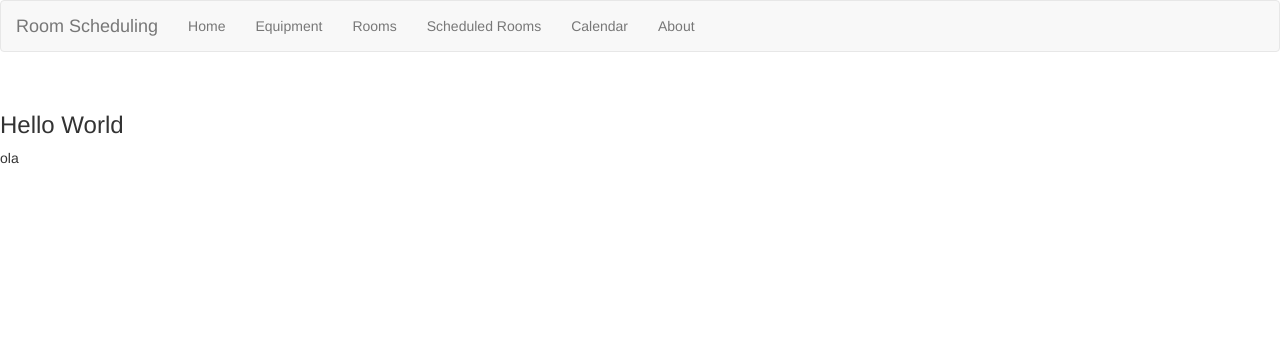
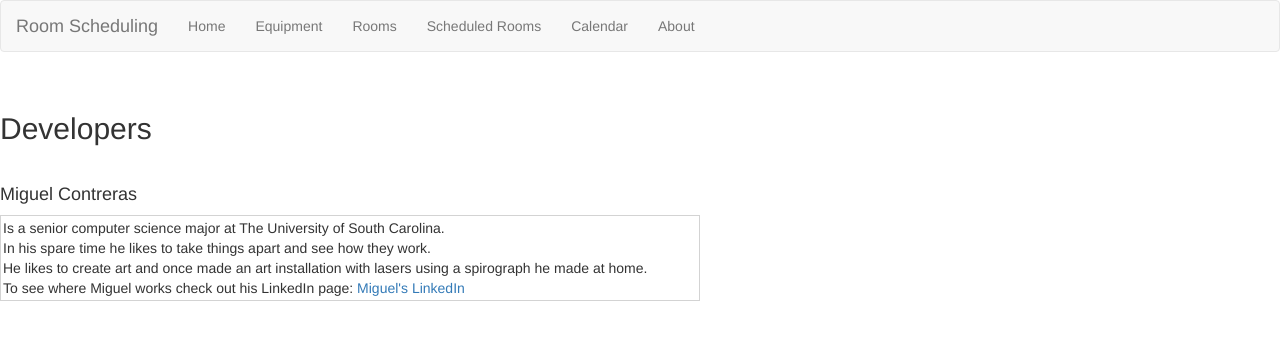
Before and after one commit to SCCapstone/RoomScheduling, a Python web app: template RoomSchedulerApp/templates/about.html in a window 1280 px wide. Shown: the top 340 px of the page. Run offline with Jinja, Linux system fonts and the light colour scheme; the template is opened without the code that fills it, so the values that code supplies are empty; some libraries are stand-ins or nearby versions.

Commit message:
Added info in about page about Miguel

```diff
--- a/RoomSchedulerApp/templates/about.html
+++ b/RoomSchedulerApp/templates/about.html
@@ -10,10 +10,26 @@
 
 <div>
 
-<h3>
-	Hello World
-</h3>
-ola
+<h2>
+	Developers
+</h2>
+
+<br />
+
+
+
+<div>
+	<h4>
+		Miguel Contreras
+	</h4>
+	<div style="width:700px; margin:0; overflow: auto; border: 1px solid #d3d3d3; padding: 2px; text-align: left; background: transparent">
+Is a senior computer science major at The University of South Carolina.<br/>
+In his spare time he likes to take things apart and see how they work.<br/>
+He likes to create art and once made an art installation with lasers using a spirograph he made at home.<br/>
+To see where Miguel works check out his LinkedIn page: <a href="http://www.linkedin.com/in/sisharp" title="Miguel's LinkedIn" target="_blank">Miguel's LinkedIn</a><br/>
+	</div>
+</div>
+
 </div>
 
 {% endblock %}
```
